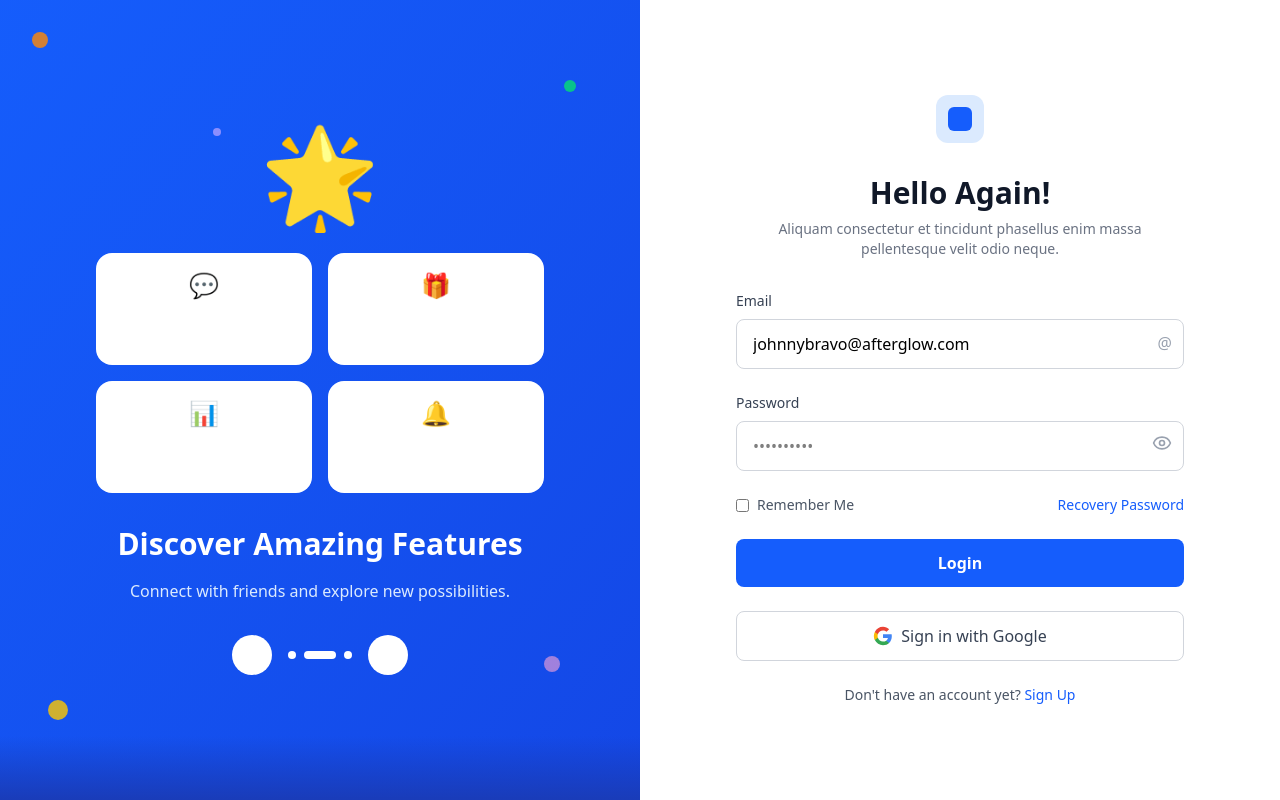
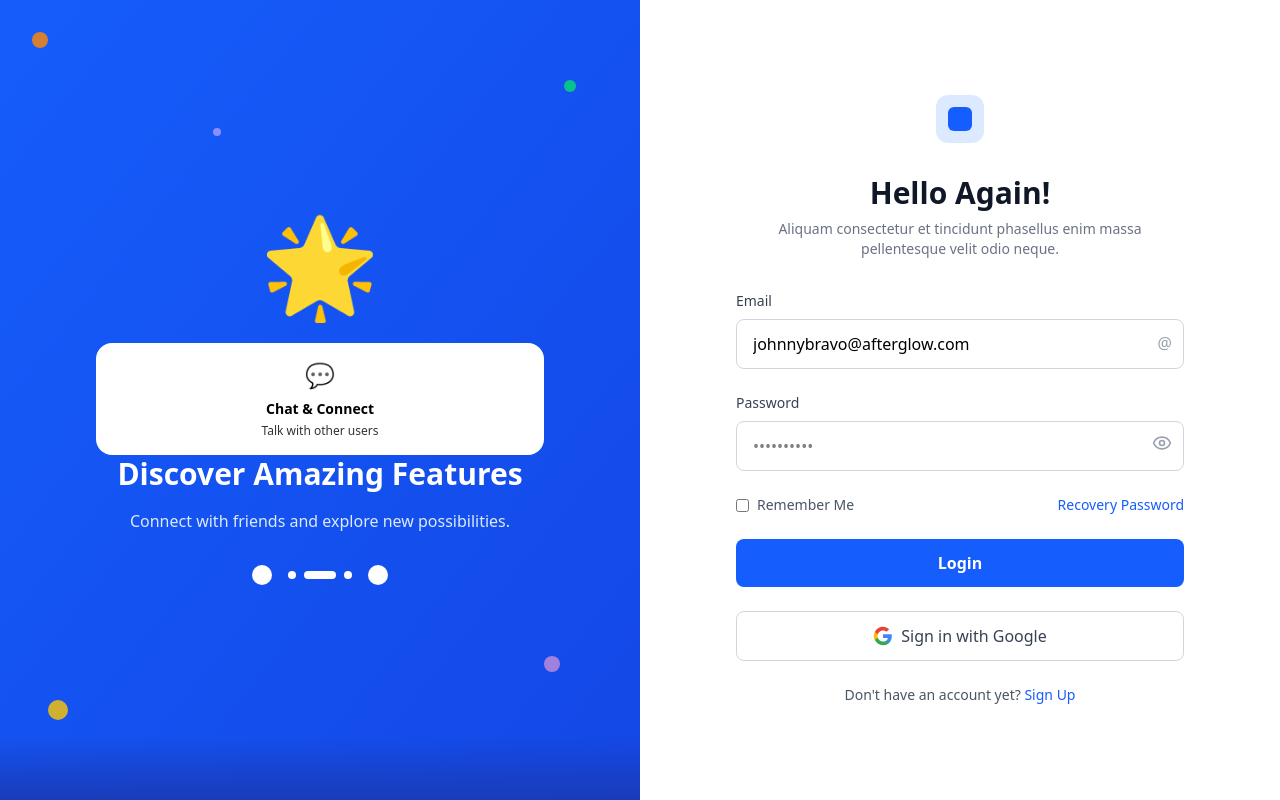
Before and after one commit to DevWorld888/jobAI, a Next.js app: page /login in a window 1280 px wide. Built offline with nearby package versions, Linux system fonts and the light colour scheme.

Commit message:
trying to fix login

```diff
--- a/src/app/login/page.tsx
+++ b/src/app/login/page.tsx
@@ -15,9 +15,7 @@ const ResponsiveLogin = () => {
       image: "📱",
       cards: [
         { icon: "🎯", title: "Taste of the Week", subtitle: "Try the latest food trends" },
-        { icon: "🏆", title: "Win exciting prizes", subtitle: "Complete challenges" },
-        { icon: "📍", title: "Open House Day", subtitle: "Visit our locations" },
-        { icon: "👥", title: "Who calls the most", subtitle: "Leaderboard competition" }
+
       ]
     },
     {
@@ -26,9 +24,7 @@ const ResponsiveLogin = () => {
       image: "🌟",
       cards: [
         { icon: "💬", title: "Chat & Connect", subtitle: "Talk with other users" },
-        { icon: "🎁", title: "Daily Rewards", subtitle: "Claim your bonuses" },
-        { icon: "📊", title: "Track Progress", subtitle: "Monitor your achievements" },
-        { icon: "🔔", title: "Notifications", subtitle: "Stay updated" }
+
       ]
     },
     {
@@ -37,9 +33,7 @@ const ResponsiveLogin = () => {
       image: "🤝",
       cards: [
         { icon: "👤", title: "Profile Setup", subtitle: "Customize your presence" },
-        { icon: "🌐", title: "Global Network", subtitle: "Connect worldwide" },
-        { icon: "⭐", title: "Rate & Review", subtitle: "Share your thoughts" },
-        { icon: "🎊", title: "Events", subtitle: "Join special occasions" }
+
       ]
     }
   ];
@@ -80,7 +74,7 @@ const ResponsiveLogin = () => {
           </div>
 
           {/* Feature Cards */}
-          <div className="grid grid-cols-2 gap-4 mb-8">
+          <div className='flex flex-col w-full h-full"'>
             {currentSlideData.cards.map((card, index) => (
               <div
                 key={index}
@@ -91,8 +85,8 @@ const ResponsiveLogin = () => {
                 }}
               >
                 <div className="text-2xl mb-2">{card.icon}</div>
-                <h4 className="text-sm font-semibold mb-1">{card.title}</h4>
-                <p className="text-xs opacity-80">{card.subtitle}</p>
+                <h4 className="text-sm font-semibold mb-1 text-black">{card.title}</h4>
+                <p className="text-xs opacity-80  text-black">{card.subtitle}</p>
               </div>
             ))}
           </div>
@@ -109,7 +103,7 @@ const ResponsiveLogin = () => {
           <div className="flex justify-center items-center space-x-4">
             <button
               onClick={prevSlide}
-              className="w-10 h-10 bg-white bg-opacity-20 rounded-full flex items-center justify-center hover:bg-opacity-30 transition-all duration-300"
+              className="w-5 h-5 bg-white bg-opacity-20 rounded-full flex items-center justify-center hover:bg-opacity-30 transition-all duration-300"
             >
               <ChevronLeft size={20} />
             </button>
@@ -128,7 +122,7 @@ const ResponsiveLogin = () => {
 
             <button
               onClick={nextSlide}
-              className="w-10 h-10 bg-white bg-opacity-20 rounded-full flex items-center justify-center hover:bg-opacity-30 transition-all duration-300"
+              className="w-5 h-5 bg-white bg-opacity-20 rounded-full flex items-center justify-center hover:bg-opacity-30 transition-all duration-300"
             >
               <ChevronRight size={20} />
             </button>
```
